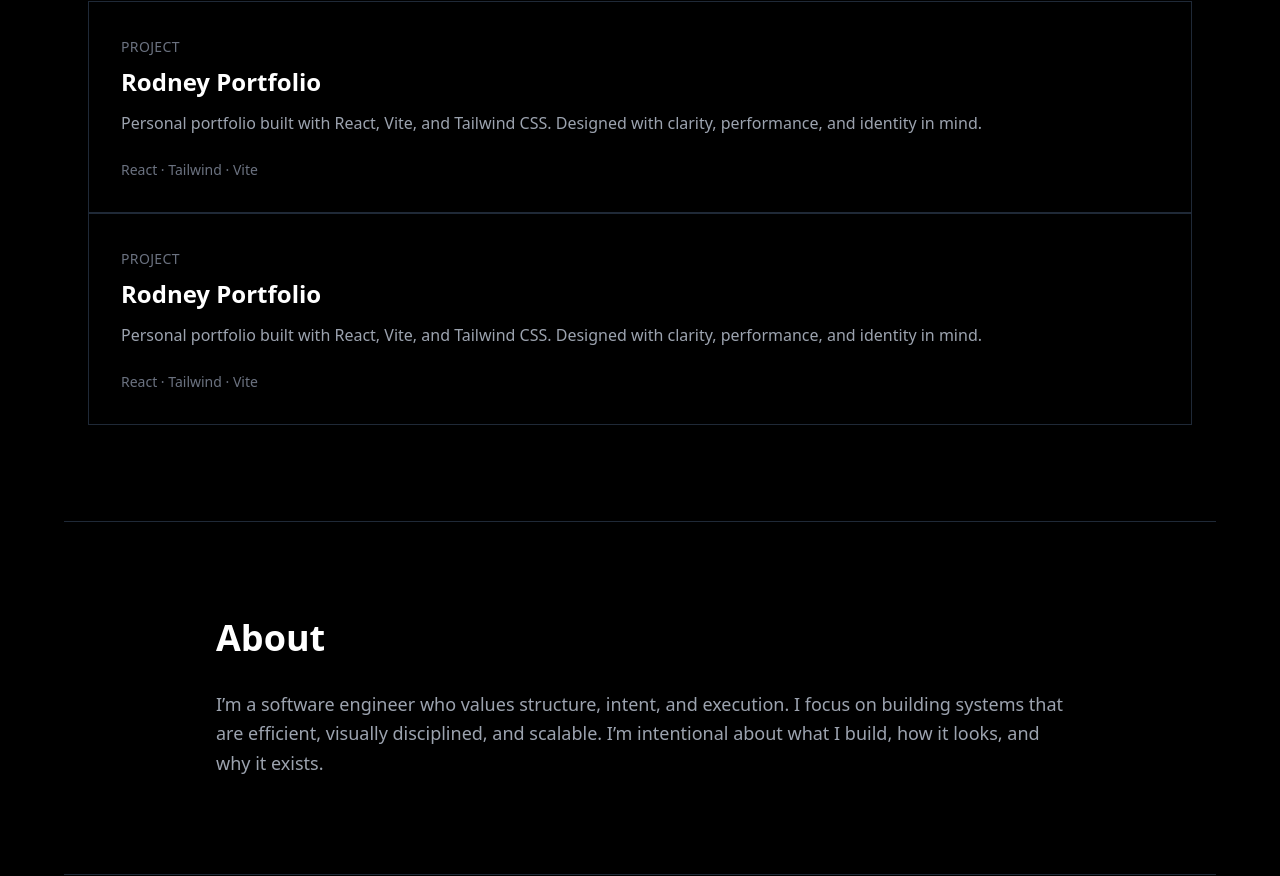
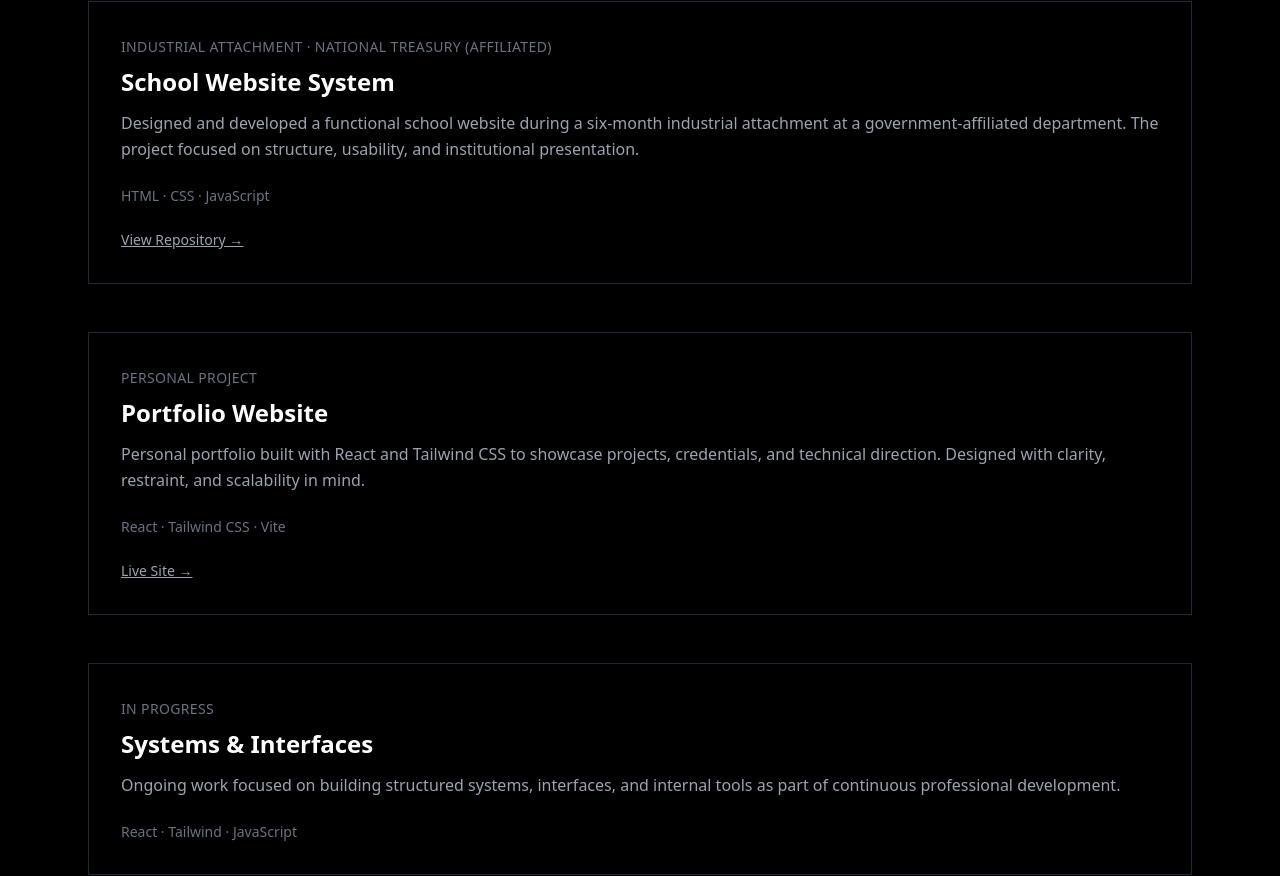
Before and after one commit to Rodney-king/rodney-portfolio, a React (Vite) app: page / in a window 1280 px wide. Shown: the part 983-1859 px from the top of the page. Built offline with nearby package versions, Linux system fonts and the light colour scheme.

Commit message:
Add CV download pipeline'

```diff
--- a/src/App.jsx
+++ b/src/App.jsx
@@ -31,49 +31,93 @@ export default function App() {
       </section>
 
       {/* PROJECTS */}
+     {/* PROJECTS */}
 <section id="projects" className="py-24 px-6 max-w-6xl mx-auto">
   <h2 className="text-4xl font-bold mb-12">Selected Projects</h2>
 
-       <div className="border border-gray-800 p-8 hover:border-white transition will-change-transform">
+  <div className="grid gap-12">
+
+    {/* Project 01 */}
+    <div className="border border-gray-800 p-8 hover:border-white transition">
       <span className="text-sm text-gray-500 uppercase tracking-wide">
-    Project
+        Industrial Attachment · National Treasury (Affiliated)
       </span>
 
       <h3 className="mt-2 text-2xl font-semibold">
-    Rodney Portfolio
+        School Website System
       </h3>
 
       <p className="mt-3 text-gray-400 leading-relaxed">
-    Personal portfolio built with React, Vite, and Tailwind CSS.
-    Designed with clarity, performance, and identity in mind.
+        Designed and developed a functional school website during a
+        six-month industrial attachment at a government-affiliated
+        department. The project focused on structure, usability,
+        and institutional presentation.
       </p>
 
       <p className="mt-6 text-sm text-gray-500">
-    React · Tailwind · Vite
+        HTML · CSS · JavaScript
+      </p>
+
+      <a
+        href="https://github.com/Rodney-king/School-website"
+        target="_blank"
+        className="inline-block mt-6 text-sm underline text-gray-400 hover:text-white transition"
+      >
+        View Repository →
+      </a>
+    </div>
+
+    {/* Project 02 */}
+    <div className="border border-gray-800 p-8 hover:border-white transition">
+      <span className="text-sm text-gray-500 uppercase tracking-wide">
+        Personal Project
+      </span>
+
+      <h3 className="mt-2 text-2xl font-semibold">
+        Portfolio Website
+      </h3>
+
+      <p className="mt-3 text-gray-400 leading-relaxed">
+        Personal portfolio built with React and Tailwind CSS to
+        showcase projects, credentials, and technical direction.
+        Designed with clarity, restraint, and scalability in mind.
+      </p>
+
+      <p className="mt-6 text-sm text-gray-500">
+        React · Tailwind CSS · Vite
+      </p>
+
+      <a
+        href="https://rodney-portfolio-szjn.vercel.app/"
+        target="_blank"
+        className="inline-block mt-6 text-sm underline text-gray-400 hover:text-white transition"
+      >
+        Live Site →
+      </a>
+    </div>
+
+    {/* Project 03 */}
+    <div className="border border-gray-800 p-8 hover:border-white transition">
+      <span className="text-sm text-gray-500 uppercase tracking-wide">
+        In Progress
+      </span>
+
+      <h3 className="mt-2 text-2xl font-semibold">
+        Systems & Interfaces
+      </h3>
+
+      <p className="mt-3 text-gray-400 leading-relaxed">
+        Ongoing work focused on building structured systems,
+        interfaces, and internal tools as part of continuous
+        professional development.
+      </p>
+
+      <p className="mt-6 text-sm text-gray-500">
+        React · Tailwind · JavaScript
       </p>
     </div>
 
-
-          {/* Project Card */}
-         <div className="border border-gray-800 p-8 hover:border-white transition will-change-transform">
-  <span className="text-sm text-gray-500 uppercase tracking-wide">
-    Project
-  </span>
-
-  <h3 className="mt-2 text-2xl font-semibold">
-    Rodney Portfolio
-  </h3>
-
-  <p className="mt-3 text-gray-400 leading-relaxed">
-    Personal portfolio built with React, Vite, and Tailwind CSS.
-    Designed with clarity, performance, and identity in mind.
-  </p>
-
-  <p className="mt-6 text-sm text-gray-500">
-    React · Tailwind · Vite
-  </p>
   </div>
-
 </section>
       <div className="w-full max-w-6xl mx-auto border-t border-gray-800" />
 
@@ -91,24 +135,22 @@ export default function App() {
 
       </section>
       <div className="w-full max-w-6xl mx-auto border-t border-gray-800" />
+      {/* CV */}
 <section id="cv" className="py-24 px-6 max-w-4xl mx-auto text-center">
-  <h2 className="text-4xl font-bold mb-6">Credentials</h2>
+  <h2 className="text-4xl font-bold mb-6">Curriculum Vitae</h2>
 
   <p className="text-gray-400 text-lg mb-10">
-    Diploma in Computer Science · Software Development Certification ·
-    Professional IT Experience
+    Frontend / Full-Stack Developer (Junior) with government and private-sector experience.
   </p>
 
   <a
-    href="#"
+    href="/cv/Rooney_King_CV.pdf"
+    download
     className="inline-block px-8 py-4 border border-white hover:bg-white hover:text-black transition"
   >
     Download CV
   </a>
 </section>
-
-
-
     </main>
   )
 }
```
Also changed, not shown: 1 other file (tests, documents, lock files or other folders). Lines whose indentation alone changed are shown as unchanged.
